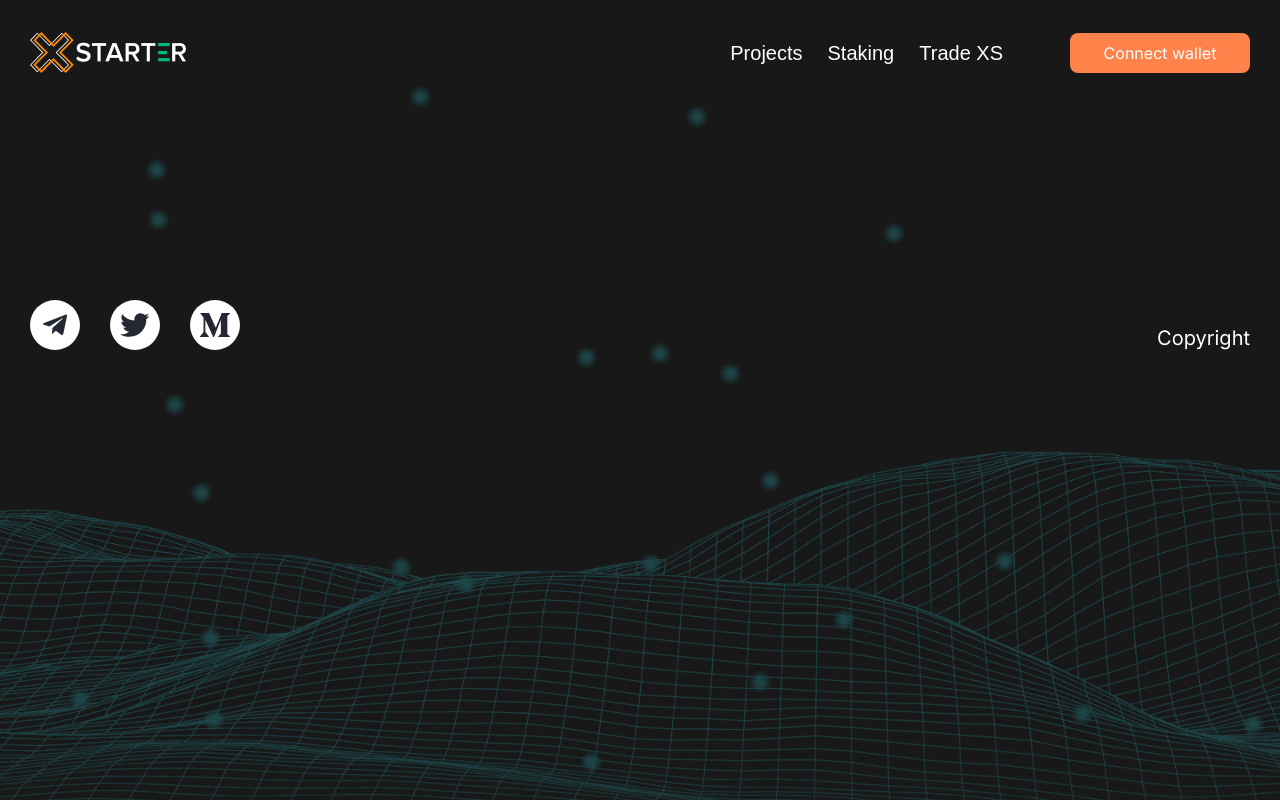
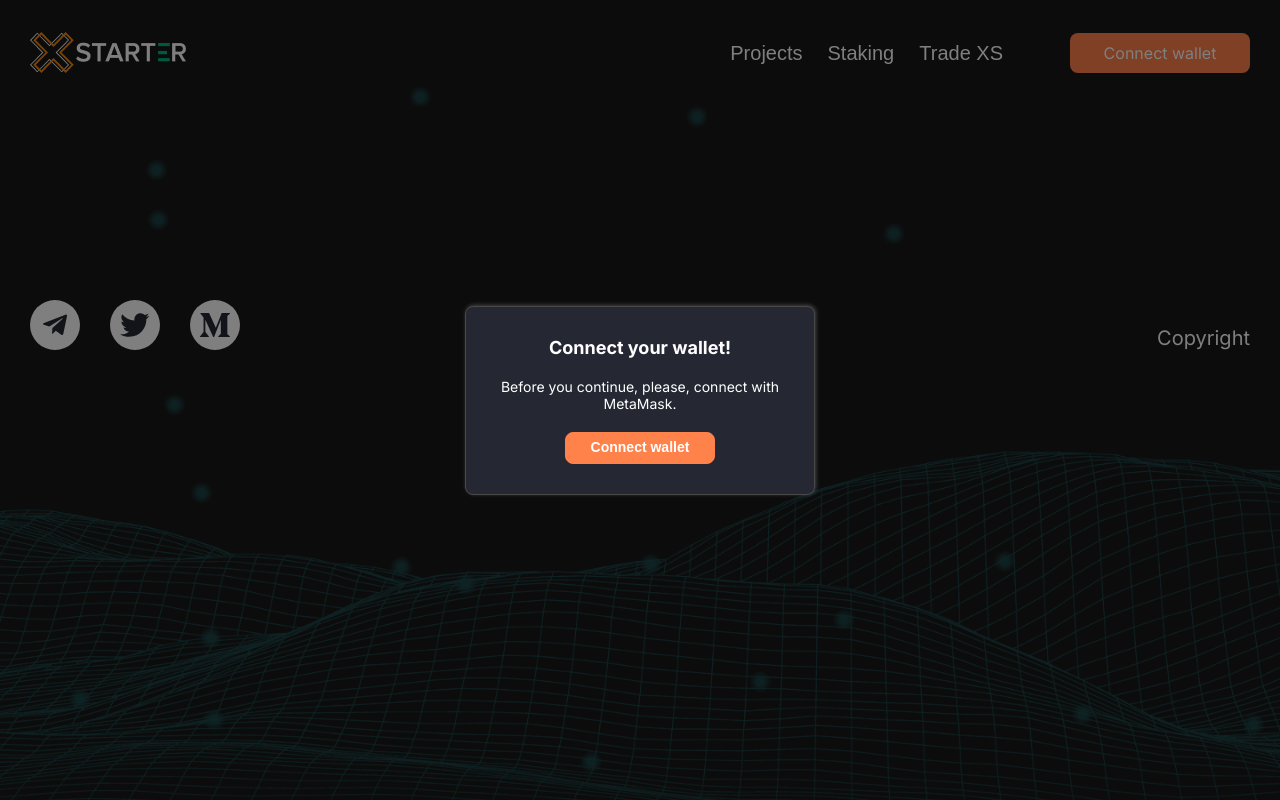
Before and after one commit to Mycelium-Lab/XStarter-Frontend, a React (Create React App) app: page / in a window 1280 px wide. Built offline with nearby package versions, Linux system fonts and the light colour scheme; what @uniswap/v3-sdk, jsbi would draw is missing.

Commit message:
Added modal window to connect to metamask

```diff
--- a/src/App.js
+++ b/src/App.js
@@ -10,6 +10,7 @@
 import SalePage from "./components/SalePage";
 import CreateSalePage from "./components/CreateSalePage";
 import AdminPage from './components/AdminPage';
+import ConnectWalletModal from './layouts/ConnectWalletModal';
 
 function App() {
   const [page, setPage] = useState('projects');
@@ -23,6 +24,7 @@
 
   return (
     <div className="App">
+      <ConnectWalletModal></ConnectWalletModal>
       <Header handleChange={handleChange}/>
       <div className="mtop135"></div>
       { page == 'projects' &&
--- a/src/components/CreateSalePage.jsx
+++ b/src/components/CreateSalePage.jsx
@@ -189,19 +189,19 @@
     const ModalWindow = (props) => {
         if(showSuccessModal){
         return (<div className="modal">
-          <div className="xs-block xs-create-sale-modal">
-              <div className='xs-create-sale-page-success-text mb20'>Success!</div>
-              <div className='xs-create-sale-modal-text'>A new sale has been created. It will appear on projects page when admin approves it.</div>
-              <button onClick={()=>{handleChange('projects')}} className='btn xs-create-sale-page-modal-button'>Go to projects page</button>
+          <div className="xs-block xs-modal-block">
+              <div className='xs-modal-header-text mb20'>Success!</div>
+              <div className='xs-modal-text'>A new sale has been created. It will appear on projects page when admin approves it.</div>
+              <button onClick={()=>{handleChange('projects')}} className='btn xs-modal-button'>Go to projects page</button>
        </div>
       </div>)
         }
         else if(showTransactionPendingModal){
            return(<div className="modal">
-          <div className="xs-block xs-create-sale-modal">
-              <div className='xs-create-sale-page-success-text mb20'>Transaction pending...</div>
-              <div className='xs-create-sale-modal-text'>A new sale will appear on projects page when transaction finishes and admin approves the sale.</div>
-              <button onClick={()=>{handleChange('projects')}} className='btn xs-create-sale-page-modal-button'>Go to projects page</button>
+          <div className="xs-block xs-modal-block">
+              <div className='xs-modal-header-text mb20'>Transaction pending...</div>
+              <div className='xs-modal-text'>A new sale will appear on projects page when transaction finishes and admin approves the sale.</div>
+              <button onClick={()=>{handleChange('projects')}} className='btn xs-modal-button'>Go to projects page</button>
        </div>
       </div>)
             }
--- /dev/null
+++ b/src/layouts/ConnectWalletModal.jsx
@@ -0,0 +1,45 @@
+import React from 'react';
+import logo from '../img/logo.png';
+import { useSelector, useDispatch } from 'react-redux';
+import { useState, useEffect } from 'react';
+import { checkConnection, selectWallet } from '../wallets/actions';
+const ConnectWalletModal = (props) => {
+    const {handleChange} = props
+    const isLoaded = useSelector(state => state.wallet.isLoaded)
+    const provider =  useSelector(state => state.wallet.provider)
+    const address =  useSelector(state => state.wallet.address)
+    const [connected, setConnected] = useState(false)
+    const dispatch = useDispatch()
+    const [pageLoaded, setPageLoaded] = useState(false)
+    useEffect(()=> {
+        if(!isLoaded || !provider || !address){
+            setConnected(false)
+        }
+    },[address, isLoaded, provider])
+    const setupConnection = async () => {
+        const isConnected = await checkConnection();
+        if(isConnected){
+            await selectWallet('metaMask', dispatch)
+            setConnected(true)
+        }else{
+            setConnected(false)
+        }
+        setPageLoaded(true)
+    }
+    setupConnection()
+    const connectToWallet = async () => {
+        if(!isLoaded || !provider || !address){
+            await selectWallet('metaMask', dispatch)
+        }
+    }
+    if((!isLoaded || !provider || !address) && !connected && pageLoaded){
+        return (<div className="modal"><div className="xs-block xs-modal-block">
+        <div className='xs-modal-header-text'>Connect your wallet!</div>
+        <div className='xs-modal-text'>Before you continue, please, connect with MetaMask.</div>
+        <button onClick={async ()=>{await connectToWallet()}} className='btn xs-modal-button'>Connect wallet</button>
+    </div></div>)
+    }else {
+        return(<></>)
+    }
+}
+export default ConnectWalletModal;
--- a/src/style.css
+++ b/src/style.css
@@ -1210,7 +1210,7 @@
 .xs-create-sale-button:disabled:hover{
     color:white;
 }
-.xs-create-sale-modal{
+.xs-modal-block{
     display: flex;
     flex-direction: column;
     align-items: center;
@@ -1218,17 +1218,17 @@
     padding: 30px;
     background: rgba(37, 40, 51, 1);
 }
-.xs-create-sale-modal-text{
+.xs-modal-text{
     color:#FFFFFF;
     font-size: 14px;
 }
-.xs-create-sale-page-success-text {
+.xs-modal-header-text {
     color:#FFFFFF;
     font-weight: bold;
     font-size: 18px;
     margin-bottom: 20px;
 }
-.xs-create-sale-page-modal-button {
+.xs-modal-button {
     margin-top: 20px;
     width: 150px;
 }
--- a/src/wallets/actions.js
+++ b/src/wallets/actions.js
@@ -70,12 +70,35 @@
         dispatch(setCanCreateSales(false))
     }
 }
+export const checkConnection = async () => {
+
+    // Check if browser is running Metamask
+    let web3
+    if (window.ethereum) {
+        web3 = new Web3(window.ethereum);
+    } else if (window.web3) {
+        web3 = new Web3(window.web3.currentProvider);
+    };
+
+    // Check if User is already connected by retrieving the accounts
+    try{
+        let accounts = await web3.eth.getAccounts()
+        if(accounts.length > 0){
+            return true
+        }else{
+            return false
+        }
+    } catch (err){
+        return false
+    }
+}
 export const selectWallet = async (wallet, dispatch) => {
     switch (wallet) {
         case 'binanceWallet':
             break
         case 'metaMask':
             try {
+
                 await window.ethereum
                   .request({ method: "net_version" })
                   .then((netId) => {
```
